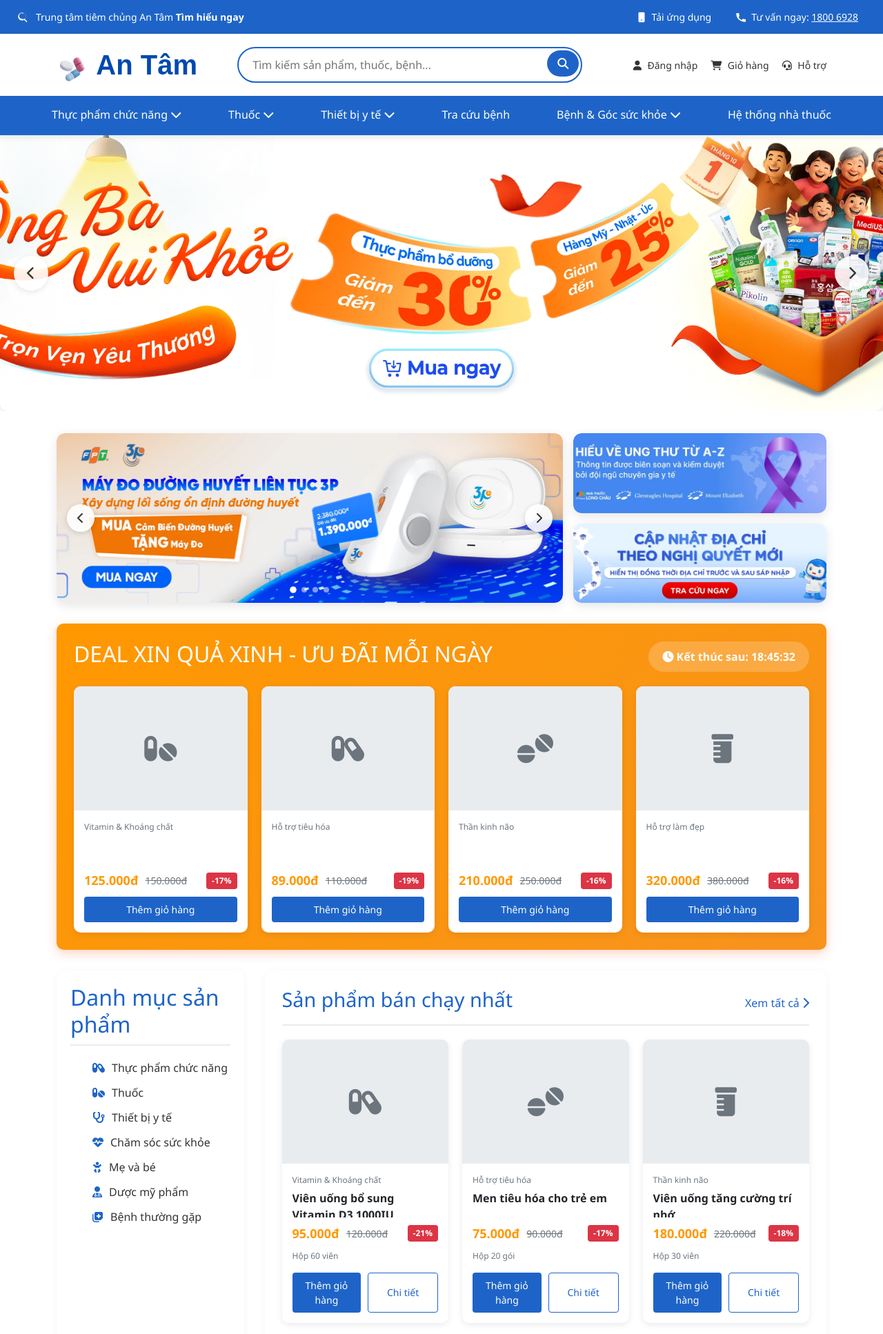
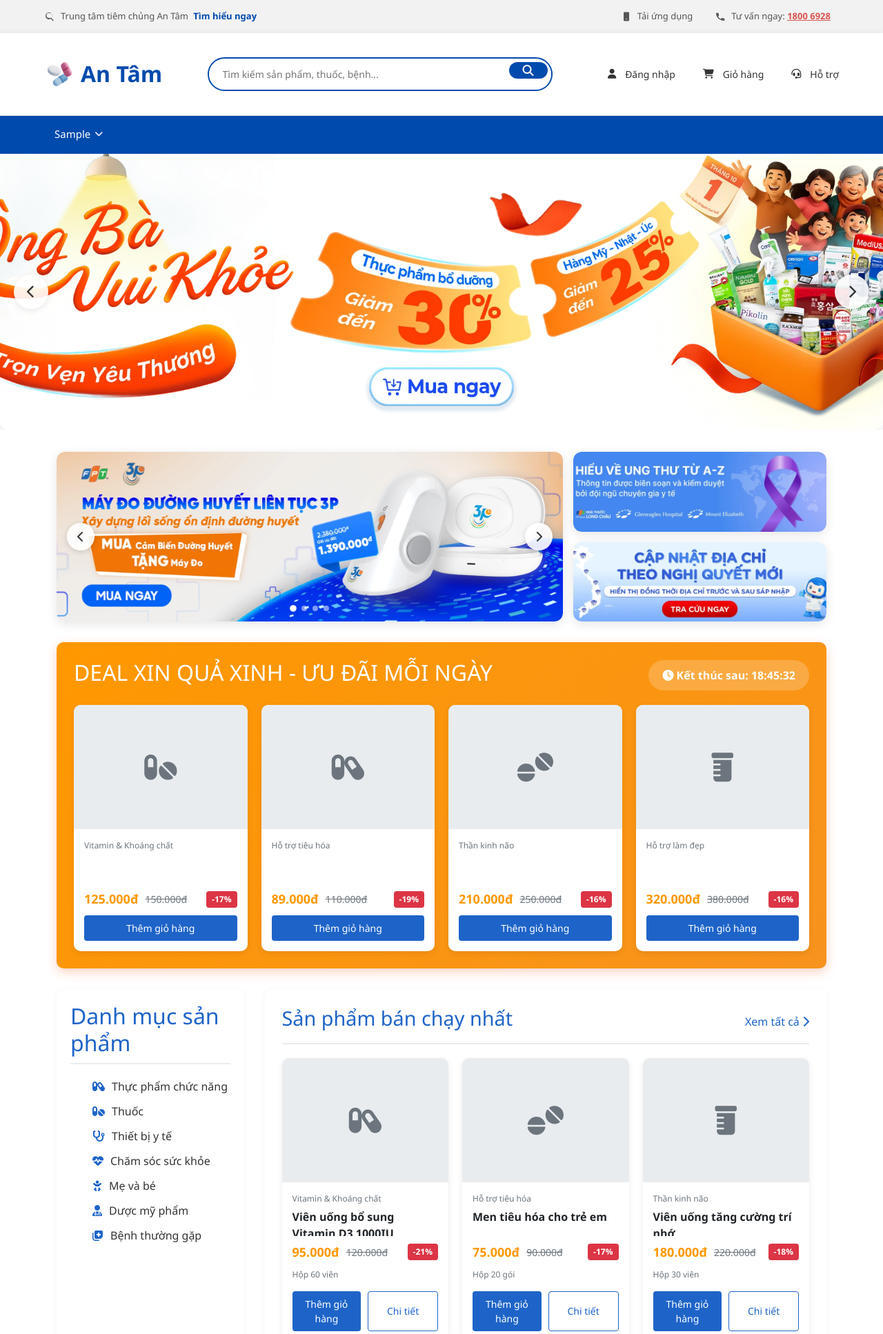
Before and after one commit to choungocne/Pharmacy-management, a PHP site: page / in a window 1280 px wide. Shown: the top 1934 px of the page at 69% size. Run offline with PHP 8.4, Linux system fonts and the light colour scheme; tables that the repository leaves empty or names only in its code hold one stand-in row (values such as "Sample post"); grey boxes marked "Sample" are stand-in pictures.

Commit message:
them chinh sua lai

```diff
--- a/pages/thietbi.php
+++ b/pages/thietbi.php
@@ -5,7 +5,7 @@
 <section class="featured-categories-section">
     <div class="container">
         <div class="section-header">
-            <h2>Thực phẩm chức năng</h2>
+            <h2>Thiết bị y tế</h2>
         </div>
         <div class="categories-grid">
             <!-- Category 1 -->
--- a/templates/header.php
+++ b/templates/header.php
@@ -1,47 +1,57 @@
+<?php
+// File: templates/header.php
 
-<body>
-    <!-- Header Bar -->
+// 1. Kết nối CSDL và lấy dữ liệu menu (logic giữ nguyên)
+include_once __DIR__ . '/../db.php';
+
+$menu_items = [];
+try {
+    $pdo = pdo();
+    $stmt1 = $pdo->query("SELECT madm1, code, tendm1 FROM danhmuc_cap1 ORDER BY madm1 ASC");
+    $danhmuc_cap1 = $stmt1->fetchAll();
+    $stmt2 = $pdo->query("SELECT code, tendm2, icon_url, madm1 FROM danhmuc_cap2 ORDER BY tendm2 ASC");
+    $danhmuc_cap2 = $stmt2->fetchAll();
+
+    foreach ($danhmuc_cap1 as $dm1) {
+        $children = [];
+        foreach ($danhmuc_cap2 as $dm2) {
+            if ($dm2['madm1'] == $dm1['madm1']) {
+                $children[] = ['code' => $dm2['code'], 'name' => $dm2['tendm2'], 'icon' => $dm2['icon_url']];
+            }
+        }
+        $menu_items[] = ['code' => $dm1['code'], 'name' => $dm1['tendm1'], 'children' => $children];
+    }
+} catch (PDOException $e) {
+    die("Lỗi truy vấn menu: " . $e->getMessage());
+}
+$base_url = '/Pharmacy-management';
+?>
+
 <div class="header-bar">
+    <div class="header-bar-content">
         <div class="header-bar-left">
-            <svg xmlns="http://www.w3.org/2000/svg" width="18" height="18" fill="currentColor" viewBox="0 0 24 24">
-                <path d="M10.5 3A7.5 7.5 0 003 10.5c0 4.143 3.357 7.5 7.5 7.5 1.47 0 2.844-.423 3.993-1.145l4.826 4.827 1.414-1.414-4.827-4.826A7.457 7.457 0 0018 10.5 7.5 7.5 0 0010.5 3zm0 2A5.5 5.5 0 1110.5 15a5.5 5.5 0 010-11z"/>
-            </svg>
-            <a href="#">
-                Trung tâm tiêm chủng An Tâm <strong>Tìm hiểu ngay</strong>
-            </a>
+            <svg xmlns="http://www.w3.org/2000/svg" width="16" height="16" fill="currentColor" viewBox="0 0 24 24"><path d="M10.5 3A7.5 7.5 0 003 10.5c0 4.143 3.357 7.5 7.5 7.5 1.47 0 2.844-.423 3.993-1.145l4.826 4.827 1.414-1.414-4.827-4.826A7.457 7.457 0 0018 10.5 7.5 7.5 0 0010.5 3zm0 2A5.5 5.5 0 1110.5 15a5.5 5.5 0 010-11z"/></svg>
+            <a href="#">Trung tâm tiêm chủng An Tâm <strong>Tìm hiểu ngay</strong></a>
         </div>
-
         <div class="header-bar-right">
             <a href="#" class="app-btn">
-                <svg xmlns="http://www.w3.org/2000/svg" width="18" height="18" fill="currentColor" viewBox="0 0 20 20">
-                    <path d="M6.5 2A1.5 1.5 0 005 3.5v13A1.5 1.5 0 006.5 18h7a1.5 1.5 0 001.5-1.5v-13A1.5 1.5 0 0013.5 2h-7zM9 14h2a.5.5 0 010 1H9a.5.5 0 010-1z"/>
-                </svg>
+                <svg xmlns="http://www.w3.org/2000/svg" width="16" height="16" fill="currentColor" viewBox="0 0 20 20"><path d="M6.5 2A1.5 1.5 0 005 3.5v13A1.5 1.5 0 006.5 18h7a1.5 1.5 0 001.5-1.5v-13A1.5 1.5 0 0013.5 2h-7zM9 14h2a.5.5 0 010 1H9a.5.5 0 010-1z"/></svg>
                 <span>Tải ứng dụng</span>
             </a>
-
             <div class="call-btn">
-                <svg xmlns="http://www.w3.org/2000/svg" width="18" height="18" fill="currentColor" viewBox="0 0 24 24">
-                    <path d="M6.62 10.79a15.466 15.466 0 006.59 6.59l2.2-2.2a1 1 0 011.11-.21c1.21.49 2.53.76 3.88.76a1 1 0 011 1V20a1 1 0 01-1 1C10.29 21 3 13.71 3 5a1 1 0 011-1h3.5a1 1 0 011 1c0 1.35.27 2.67.76 3.88a1 1 0 01-.21 1.11l-2.43 2.8z"/>
-                </svg>
+                <svg xmlns="http://www.w3.org/2000/svg" width="16" height="16" fill="currentColor" viewBox="0 0 24 24"><path d="M6.62 10.79a15.466 15.466 0 006.59 6.59l2.2-2.2a1 1 0 011.11-.21c1.21.49 2.53.76 3.88.76a1 1 0 011 1V20a1 1 0 01-1 1C10.29 21 3 13.71 3 5a1 1 0 011-1h3.5a1 1 0 011 1c0 1.35.27 2.67.76 3.88a1 1 0 01-.21 1.11l-2.43 2.8z"/></svg>
                 <span>Tư vấn ngay: <a href="tel:18006928">1800 6928</a></span>
             </div>
         </div>
     </div>
-
-    <!-- Main Header -->
-    <header>
-        <div class="container">
+</div>
+<header class="main-header">
     <div class="header-top">
         <div class="logo">
-                    <a href="/Pharmacy-management/" style="text-decoration: none; color: #004aad;">
-                    <img src="<?= $base_url ?>/static/img/logo.png" alt="Logo" style="width: 45px; height: auto; vertical-align: middle;">
-                        <span style="font-family: 'Poppins', sans-serif; font-size: 40px; font-weight: 600; margin-left: 5px;">An Tâm</span>
-                     </a>
+            <a href="<?= $base_url ?>/"><img src="<?= $base_url ?>/static/img/logo.png" alt="Logo"><span>An Tâm</span></a>
         </div>
-
         <div class="search-bar">
-                    <input type="text" placeholder="Tìm kiếm sản phẩm, thuốc, bệnh...">
-                    <button><i class="fas fa-search"></i></button>
+            <input type="text" placeholder="Tìm kiếm sản phẩm, thuốc, bệnh..."><button><i class="fas fa-search"></i></button>
         </div>
         <div class="user-actions">
             <a href="/login.php"><i class="fas fa-user"></i> Đăng nhập</a>
@@ -49,60 +59,90 @@
             <a href="#"><i class="fas fa-headset"></i> Hỗ trợ</a>
         </div>
     </div>
-        </div>
+</header>
 
-        <!-- Main Navigation -->
 <nav class="main-nav">
     <div class="nav-container">
         <ul class="nav-menu">
+            <?php foreach ($menu_items as $item): ?>
                 <li class="nav-item">
-                        <a href="base.php?page=thucpham">Thực phẩm chức năng <i class="fas fa-chevron-down"></i></a>
+                    <?php
+                        // Link mặc định sẽ trỏ đến trang danh mục chung
+                        $link = "base.php?page=danhmuc&code=" . urlencode($item['code']);
+
+                        // Gán link tùy chỉnh cho các trang đặc biệt
+                        if ($item['code'] === 'TP_CHUC_NANG') $link = "base.php?page=thucpham";
+                        elseif ($item['code'] === 'HE_THONG_NT') $link = "base.php?page=about";
+                        elseif ($item['code'] === 'THUOC') $link = "base.php?page=search";
+                        elseif ($item['code'] === 'THIET_BI_Y_TE') $link = "base.php?page=thietbi";
+                        elseif ($item['code'] === 'BENH_GOC_SK') $link = "base.php?page=suckhoe";
+
+                        // Thêm các trang khác nếu có, ví dụ:
+                        // elseif ($item['code'] === 'THUOC') $link = "base.php?page=thuoc";
+                    ?>
+                    <a href="<?= $base_url ?>/<?= $link ?>">
+                        <?= htmlspecialchars($item['name']) ?>
+                        <?php if (!empty($item['children'])): ?><i class="fas fa-chevron-down"></i><?php endif; ?>
+                    </a>
+                    <?php if (!empty($item['children'])): ?>
                         <div class="dropdown-menu">
-                            <a href="#" class="dropdown-item"><img src="static/img/Vitamin_and_Khoang_chat.webp" alt=""> Vitamin & Khoáng chất</a>
-                            <a href="#" class="dropdown-item"><img src="static/img/Sinh_li_Noi_tiet_to.webp" alt=""> Sinh lý - Nội tiết tố</a>
-                            <a href="#" class="dropdown-item"><img src="static/img/Cai_thien_tang_cuong_chuc_nang.webp" alt=""> Cải thiện tăng cường chức năng</a>
-                            <a href="#" class="dropdown-item"><img src="static/img/Ho_tro_dieu_tri.webp" alt=""> Hỗ trợ điều trị</a>
-                            <a href="#" class="dropdown-item"><img src="static/img/Ho_tro_tieu_hoa.webp" alt=""> Hỗ trợ tiêu hóa</a>
-                            <a href="#" class="dropdown-item"><img src="static/img/Than_kinh_nao.webp" alt=""> Thần kinh não</a>
-                            <a href="#" class="dropdown-item"><img src="static/img/Ho_tro_lam_dep.webp" alt=""> Hỗ trợ làm đẹp</a>
-                            <a href="#" class="dropdown-item"><img src="static/img/Suc_khoe_tim_mach_e413362a48.webp" alt=""> Sức khoẻ tim mạch</a>
-                            <a href="#" class="dropdown-item"><img src="static/img/Dinh_duong_c16bba60b5.webp" alt=""> Dinh dưỡng</a>
+                            <?php foreach ($item['children'] as $child): ?>
+                                <a href="<?= $base_url ?>/base.php?page=danhmuc&code=<?= urlencode($child['code']) ?>" class="dropdown-item">
+                                    <?php if (!empty($child['icon'])): ?><img src="<?= $base_url ?>/<?= $child['icon'] ?>" alt=""><?php endif; ?>
+                                    <span><?= htmlspecialchars($child['name']) ?></span>
+                                </a>
+                            <?php endforeach; ?>
                         </div>
+                    <?php endif; ?>
                 </li>
-
-                    <li class="nav-item">
-                        <a href="base.php?page=search">Thuốc <i class="fas fa-chevron-down"></i></a>
-                        <div class="dropdown-menu">
-                            <a href="#" class="dropdown-item"><img src="static/img/Tra_cuu_thuoc_3c3dcc9179.webp" alt=""> Tra cứu thuôc</a>
-                            <a href="#" class="dropdown-item"><img src="static/img/Tra_cuu_duoc_lieu_ed08035f86.webp" alt=""> Tra cứu dược liệu</a>
-                            <a href="#" class="dropdown-item"><img src="static/img/Tra_cuu_duoc_chat_3d726d05f6.webp" alt=""> Tra cứu dược chất</a>
-                        </div>
-                    </li>
-
-                    <li class="nav-item">
-                        <a href="base.php?page=thietbi">Thiết bị y tế <i class="fas fa-chevron-down"></i></a>
-                        <div class="dropdown-menu">
-                            <a href="#" class="dropdown-item"><img src="static/img/Dung_cu_y_te_8ae0da0bb4.webp" alt=""> Dụng cụ y tế</a>
-                            <a href="#" class="dropdown-item"><img src="static/img/Dung_cu_so_cuu_277b6974b1.webp" alt=""> Dụng cụ sơ cứu</a>
-                            <a href="#" class="dropdown-item"><img src="static/img/Dung_cu_theo_doi_db6cafb0fa.webp" alt=""> Dụng cụ theo dõi</a>
-                            <a href="#" class="dropdown-item"><img src="static/img/Khau_trang_1fedf5b9be.webp" alt=""> Khẩu trang</a>
-                        </div>
-                    </li>
-                    <li class="nav-item">
-                        <a href="base.php?page=search">Tra cứu bệnh </a>
-                    </li>
-                    <li class="nav-item">
-                        <a href="base.php?page=suckhoe">Bệnh & Góc sức khỏe <i class="fas fa-chevron-down"></i></a>
-                        <div class="dropdown-menu">
-                            <a href="#" class="dropdown-item"><img src="static/img/Goc_suc_khoe.webp" alt=""> Góc sức khỏe</a>
-                            <a href="#" class="dropdown-item"><img src="static/img/Benh_thuong_gap.webp" alt=""> Bệnh thường gặp</a>
-                            <a href="#" class="dropdown-item"><img src="static/img/Tin_khuyen_mai_87bca39cdb.webp" alt=""> Tin khuyến mãi</a>
-                        </div>
-                    </li>
-                    <li class="nav-item">
-                        <a href="base.php?page=about">Hệ thống nhà thuốc</a>
-                    </li>
+            <?php endforeach; ?>
         </ul>
     </div>
 </nav>
-    </header>
+<style>
+    @import url('https://fonts.googleapis.com/css2?family=Poppins:wght@400;500;600;700&display=swap');
+    body { font-family: 'Poppins', sans-serif; margin: 0; }
+    a { text-decoration: none; color: inherit; }
+    .header-bar { background-color: #f2f2f2; padding: 8px 0; font-size: 13px; color: #555; }
+    .header-bar-content { width: 90%; max-width: 1400px; margin: auto; display: flex; justify-content: space-between; align-items: center; }
+    .header-bar-left, .header-bar-right, .app-btn, .call-btn { display: flex; align-items: center; gap: 8px; }
+    .header-bar-left a { font-weight: 500; }
+    .header-bar-left strong { color: #004aad; margin-left: 4px; }
+    .call-btn a { font-weight: 600; color: #d9534f; }
+    .main-header { padding: 20px 0; border-bottom: 1px solid #e0e0e0; }
+    .header-top { width: 90%; max-width: 1400px; margin: auto; display: flex; justify-content: space-between; align-items: center; gap: 30px; }
+    .logo a { display: flex; align-items: center; gap: 8px; font-size: 32px; font-weight: 600; color: #004aad; }
+    .logo img { width: 45px; height: auto; }
+    .search-bar { flex-grow: 1; display: flex; border: 2px solid #004aad; border-radius: 30px; overflow: hidden; }
+    .search-bar input { flex-grow: 1; border: none; outline: none; padding: 12px 20px; font-size: 14px; }
+    .search-bar button { background-color: #004aad; border: none; color: white; padding: 0 20px; cursor: pointer; }
+    .user-actions { display: flex; gap: 25px; font-size: 14px; font-weight: 500; color: #333; }
+    .user-actions a { display: flex; align-items: center; gap: 8px; transition: color 0.3s; }
+    .user-actions a:hover { color: #004aad; }
+    .main-nav { background-color: #004aad; color: white; }
+    .nav-container { width: 90%; max-width: 1400px; margin: auto; }
+    .nav-menu { list-style: none; margin: 0; padding: 0; display: flex; gap: 30px; }
+    .nav-item { position: relative; }
+    .nav-item > a {
+        display: flex; align-items: center; gap: 6px;
+        padding: 15px 0; font-weight: 500; font-size: 15px;
+        transition: color 0.3s;
+    }
+    .nav-item > a i { font-size: 12px; }
+    .nav-item:hover > a { color: #ffdd00; }
+    .dropdown-menu {
+        display: none; position: absolute; top: 100%; left: 0;
+        background-color: white; color: #333;
+        border-radius: 0 0 8px 8px; box-shadow: 0 8px 16px rgba(0,0,0,0.15);
+        padding: 10px 0; min-width: 280px; z-index: 1000;
+    }
+    .nav-item:hover .dropdown-menu { display: block; }
+    .dropdown-item {
+        display: flex; align-items: center; gap: 12px;
+        padding: 10px 20px; font-size: 14px; white-space: nowrap;
+        transition: background-color 0.3s;
+    }
+    .dropdown-item:hover { background-color: #f5f5f5; color: #004aad; }
+    .dropdown-item img { width: 24px; height: 24px; object-fit: contain; }
+</style>
+<link rel="stylesheet" href="https://cdnjs.cloudflare.com/ajax/libs/font-awesome/6.4.0/css/all.min.css">
```
Also changed, not shown: pages/thucpham.php (+109 -59 lines). Lines whose indentation alone changed are shown as unchanged.
